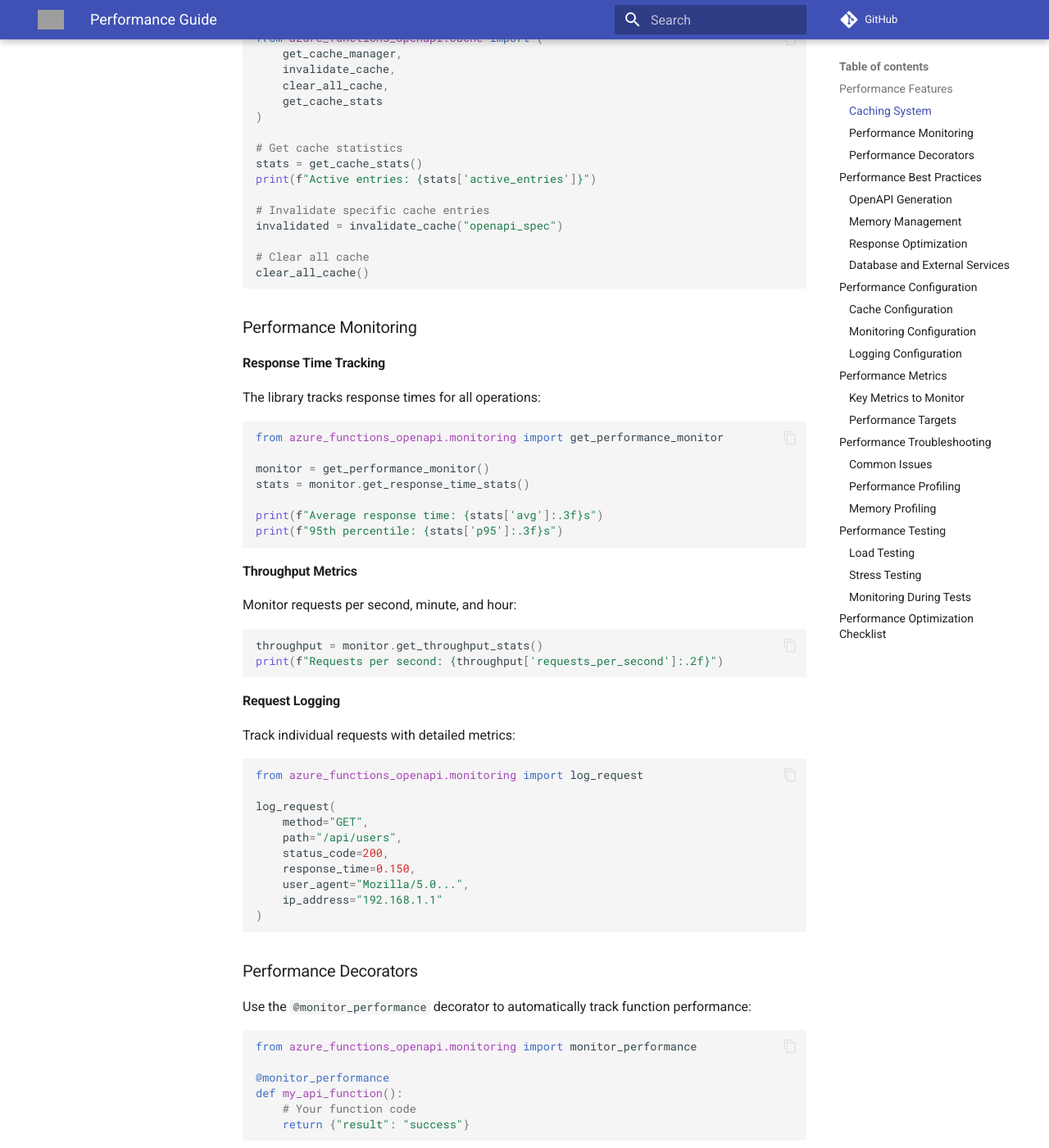
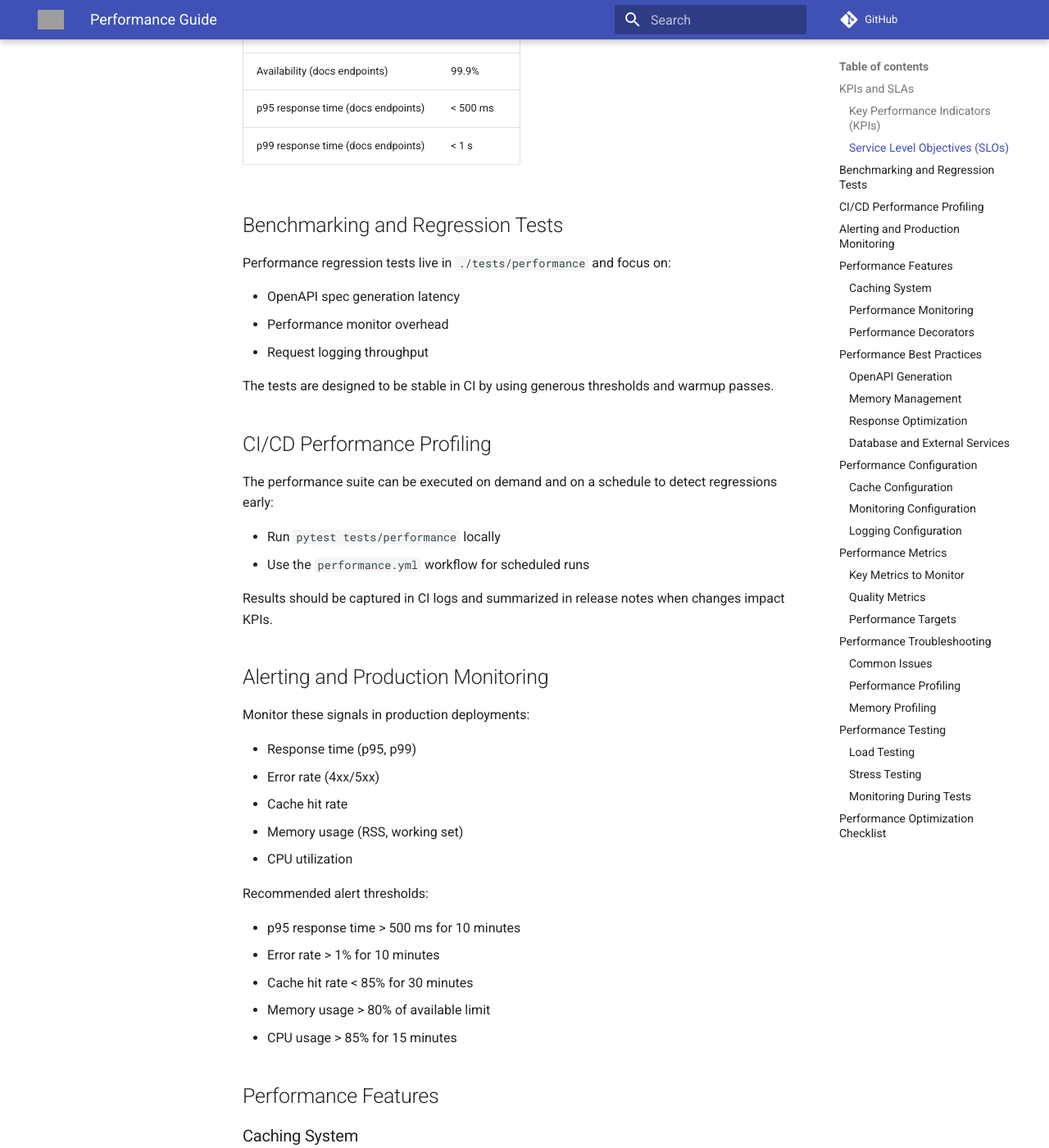
Before and after one commit to yeongseon/azure-functions-openapi, an MkDocs documentation site: the page built from docs/PERFORMANCE.md, in a window 1280 px wide and 1400 px high, scrolled down 848 px. Shown: the whole window at 82% size. Built offline with MkDocs 1.6.1 and Material for MkDocs 9.7.7, drawn with Linux system fonts in a browser that asks for light colours; comment, search, counter and statistics services are not loaded; some of the changed text lies outside the part shown; grey boxes are pictures that could not be loaded.

Commit message:
chore: add performance monitoring and regression testing

```diff
--- a/docs/PERFORMANCE.md
+++ b/docs/PERFORMANCE.md
@@ -1,6 +1,65 @@
 # Performance Guide
 
 This document covers performance optimization features and best practices for Azure Functions OpenAPI.
+
+## KPIs and SLAs
+
+The project tracks performance against clear KPIs to guide optimization and regression prevention.
+
+### Key Performance Indicators (KPIs)
+
+| KPI | Target | Notes |
+| --- | --- | --- |
+| OpenAPI spec generation (cached) | < 100 ms | Typical path after first call |
+| OpenAPI spec generation (cold) | < 2 s | First call after cache miss |
+| Swagger UI render | < 200 ms | HTML response time |
+| Error rate | < 1% | 4xx/5xx across monitored requests |
+| Cache hit rate | > 90% | OpenAPI spec cache |
+
+### Service Level Objectives (SLOs)
+
+| SLO | Target |
+| --- | --- |
+| Availability (docs endpoints) | 99.9% |
+| p95 response time (docs endpoints) | < 500 ms |
+| p99 response time (docs endpoints) | < 1 s |
+
+## Benchmarking and Regression Tests
+
+Performance regression tests live in `./tests/performance` and focus on:
+
+- OpenAPI spec generation latency
+- Performance monitor overhead
+- Request logging throughput
+
+The tests are designed to be stable in CI by using generous thresholds and warmup passes.
+
+## CI/CD Performance Profiling
+
+The performance suite can be executed on demand and on a schedule to detect regressions early:
+
+- Run `pytest tests/performance` locally
+- Use the `performance.yml` workflow for scheduled runs
+
+Results should be captured in CI logs and summarized in release notes when changes impact KPIs.
+
+## Alerting and Production Monitoring
+
+Monitor these signals in production deployments:
+
+- Response time (p95, p99)
+- Error rate (4xx/5xx)
+- Cache hit rate
+- Memory usage (RSS, working set)
+- CPU utilization
+
+Recommended alert thresholds:
+
+- p95 response time > 500 ms for 10 minutes
+- Error rate > 1% for 10 minutes
+- Cache hit rate < 85% for 30 minutes
+- Memory usage > 80% of available limit
+- CPU usage > 85% for 15 minutes
 
 ## Performance Features
 
@@ -192,6 +251,17 @@
    - Cache size
    - Cache evictions
 
+### Quality Metrics
+
+Track code quality alongside performance to prevent regressions:
+
+- **Static analysis**: Ruff (lint), Mypy (type check)
+- **Security checks**: Bandit
+- **Test coverage**: Pytest + coverage (target 85%+)
+- **Complexity/maintainability**: prefer small functions and clear interfaces
+
+Suggested reporting cadence: every release and any significant performance change.
+
 ### Performance Targets
 
 Recommended performance targets:
--- a/pyproject.toml
+++ b/pyproject.toml
@@ -99,7 +99,7 @@
 # ---------------------------------------------
 [tool.black]
 line-length = 100
-target-version = ["py310", "py311", "py312", "py313", "py314"]
+target-version = ["py310", "py311", "py312", "py313"]
 
 # ---------------------------------------------
 # 🔍 Linting - Ruff
```
Also changed, not shown: 2 other files.
